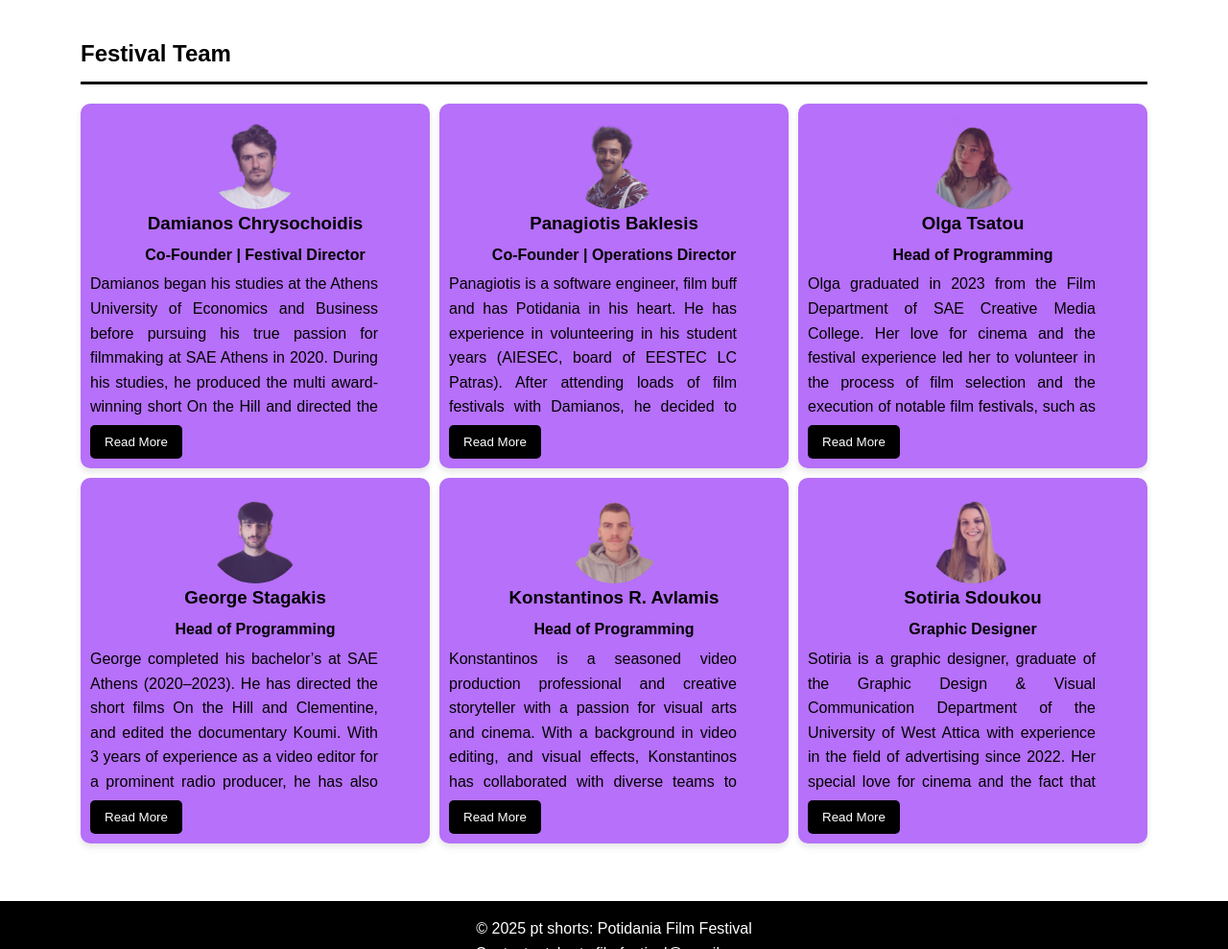
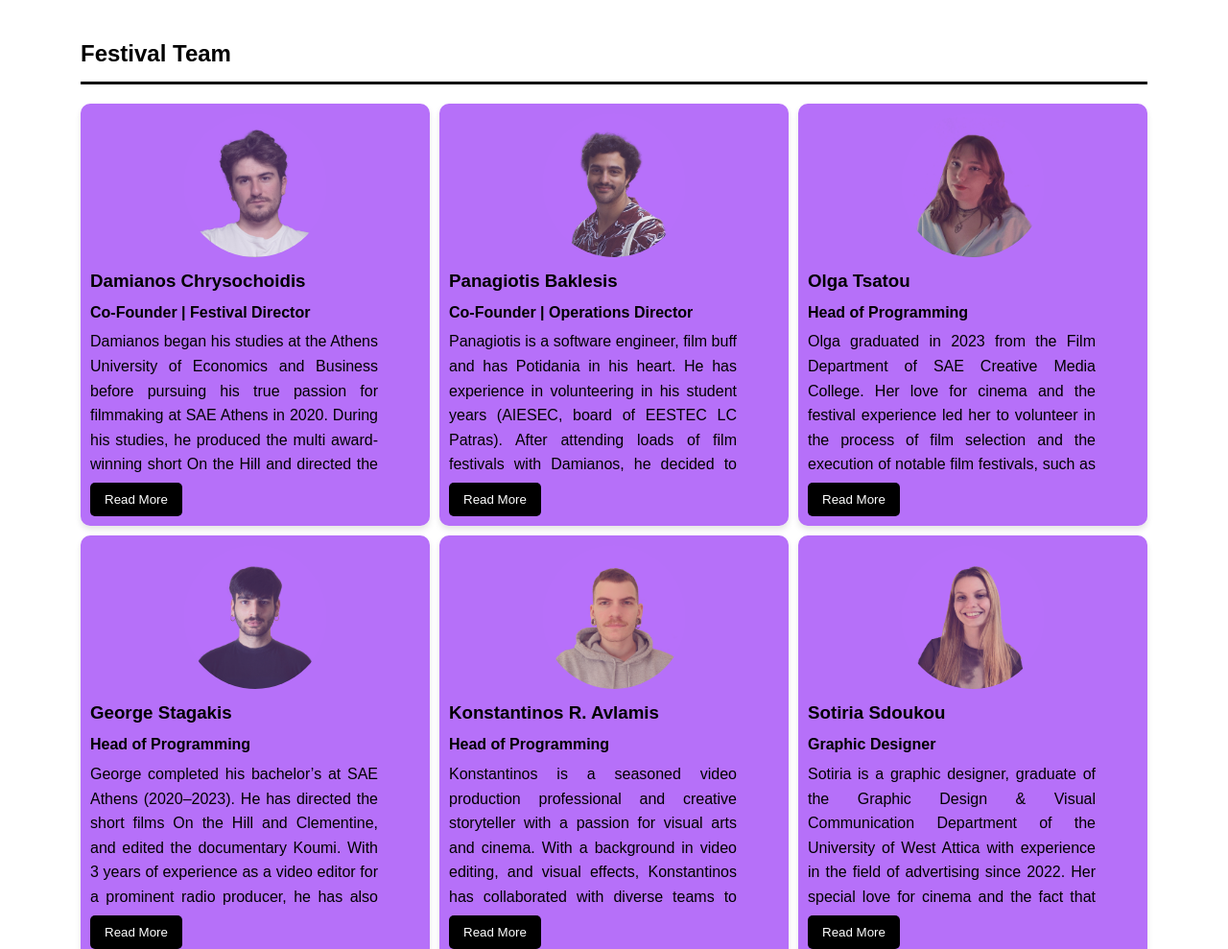
Before and after one commit to baklesis/baklesis.github.io, a plain HTML site: page docs/index.html in a window 1280 px wide. Shown: the part 2057-3046 px from the top of the page at 96% size. Drawn offline with Linux system fonts and the light colour scheme.

Commit message:
new test :)

```diff
--- a/docs/index.html
+++ b/docs/index.html
@@ -163,7 +163,7 @@
             gap: 10px;
         }
 
-        @media screen and (min-width: 600px) {
+        @media screen and (max-width: 800px) {
             .team-grid {
             display: grid;
             grid-template-columns: repeat(auto-fill, minmax(280px, 1fr));
@@ -188,17 +188,18 @@
         .team-member img {
             display: block;
             margin: auto;
-            width: 100px;
-            height: 100px;
-            border-radius: 50%;
+            width: 150px;
+            height: 150px;
+            border-radius: 70%;
         }
 
         .team-member h3 {
-            text-align: center;
+            text-align: left;
+            margin-top: 10px;
             margin-bottom: 5px;
         }
         .team-member h4 {
-            text-align: center;
+            text-align: left;
             margin-bottom: 5px;
         }
 
```
